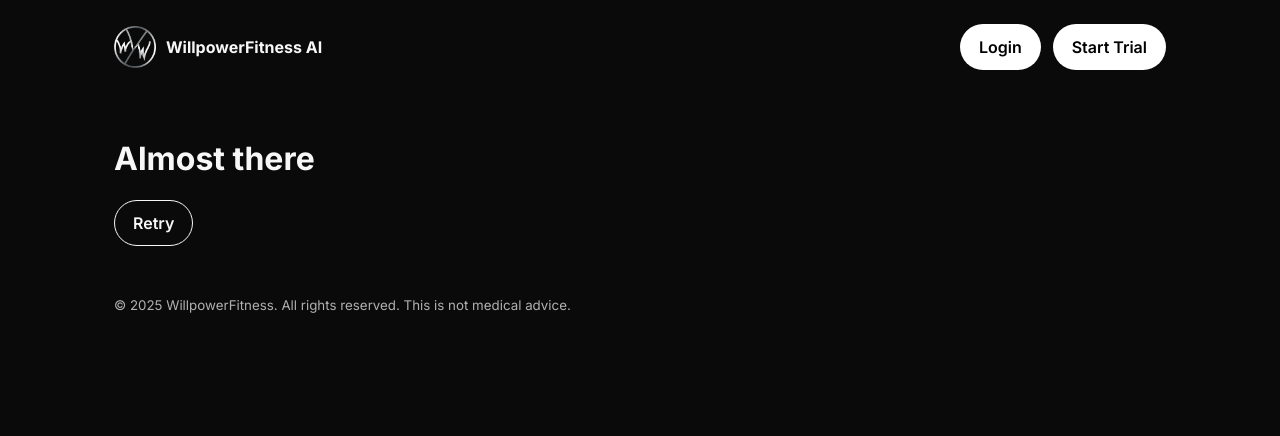
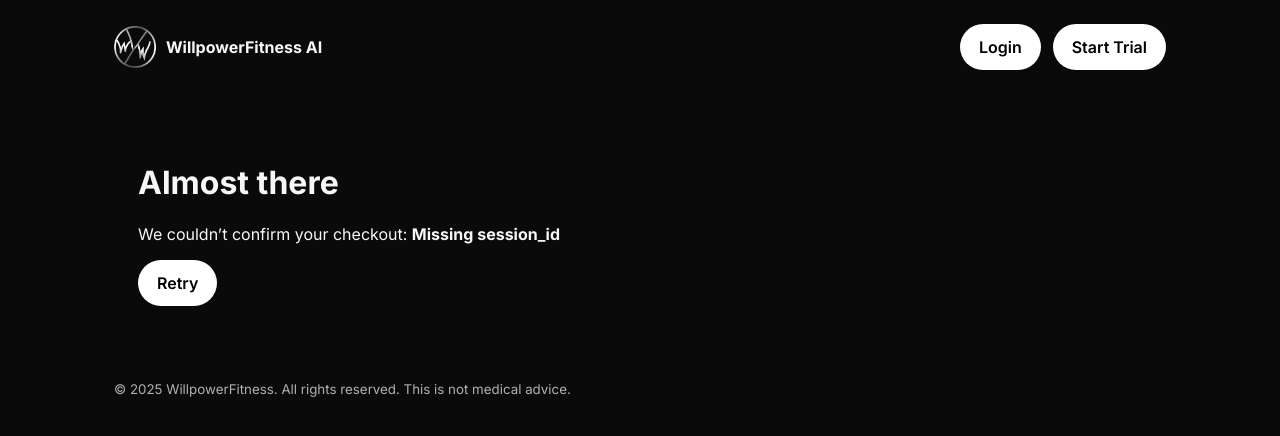
Before and after one commit to WillpowerfitnessAI/willpowerfitness-frontend, a Next.js app: page /success in a window 1280 px wide. Shown: the top 436 px of the page. Built offline with nearby package versions, Linux system fonts and the light colour scheme.

Commit message:
Update success.js

```diff
--- a/pages/success.js
+++ b/pages/success.js
@@ -1,26 +1,72 @@
 // pages/success.js
 import { useEffect, useState } from 'react';
-import Layout from '../components/Layout';
+import Layout from '../components/Layout.jsx';
 
-export default function Success(){
-  const [state, setState] = useState({loading:true, email:'', member:false, err:''});
+function formatUnixDate(unixSeconds) {
+  if (!unixSeconds) return null;
+  const d = new Date(unixSeconds * 1000);
+  return d.toLocaleDateString(undefined, { year: 'numeric', month: 'long', day: 'numeric' });
+}
+
+export default function Success() {
+  const [state, setState] = useState({ loading: true, error: null, info: null });
 
   useEffect(() => {
-    const sid = new URLSearchParams(window.location.search).get('session_id');
-    if(!sid){ setState({loading:false, email:'', member:false, err:'Missing session_id'}); return; }
-    fetch(`${process.env.NEXT_PUBLIC_API_BASE_URL}/api/success?session_id=${encodeURIComponent(sid)}`)
-      .then(r => r.json().then(j => ({ok:r.ok, j})))
-      .then(({ok, j}) => setState({loading:false, email:j.email, member:j.member, err: ok?'':'Verify failed'}))
-      .catch(e => setState({loading:false, email:'', member:false, err:String(e)}));
+    const params = new URLSearchParams(window.location.search);
+    const id = params.get('session_id');
+    if (!id) {
+      setState({ loading: false, error: 'Missing session_id', info: null });
+      return;
+    }
+
+    (async () => {
+      try {
+        const res = await fetch(`/api/confirm-session?session_id=${encodeURIComponent(id)}`);
+        const data = await res.json();
+        if (!res.ok) throw new Error(data.error || 'Failed to confirm session');
+        setState({ loading: false, error: null, info: data });
+      } catch (err) {
+        setState({ loading: false, error: err.message, info: null });
+      }
+    })();
   }, []);
 
+  const { loading, error, info } = state;
+
   return (
-    <Layout>
-      <h1>{state.loading ? 'Verifying…' : (state.member ? 'You’re in.' : 'Almost there')}</h1>
-      {state.email && <p>Welcome, {state.email}.</p>}
-      {state.member
-        ? <a className="btn btn--primary" href="/dashboard">Go to Dashboard</a>
-        : <a className="btn btn--outline" href="/subscribe">Retry</a>}
+    <Layout title="Success">
+      <main style={{ padding: 24, maxWidth: 720 }}>
+        {loading && (
+          <>
+            <h1>Almost there</h1>
+            <p>Confirming your subscription…</p>
+          </>
+        )}
+
+        {error && (
+          <>
+            <h1>Almost there</h1>
+            <p>We couldn’t confirm your checkout: <strong>{error}</strong></p>
+            <a className="btn btn-primary" href="/subscribe">Retry</a>
+          </>
+        )}
+
+        {info && (
+          <>
+            <h1>You’re in 🎉</h1>
+            {info.subscription_status === 'trialing' ? (
+              <p>
+                Your <strong>free trial</strong> is active. It ends on{' '}
+                <strong>{formatUnixDate(info.trial_end)}</strong>. We’ll start your membership after that.
+              </p>
+            ) : (
+              <p>Your subscription status is <strong>{info.subscription_status || info.payment_status}</strong>.</p>
+            )}
+            <p>We’ve got you—next step is your dashboard.</p>
+            <a className="btn btn-primary" href="/dashboard">Go to Dashboard</a>
+          </>
+        )}
+      </main>
     </Layout>
   );
 }
```
